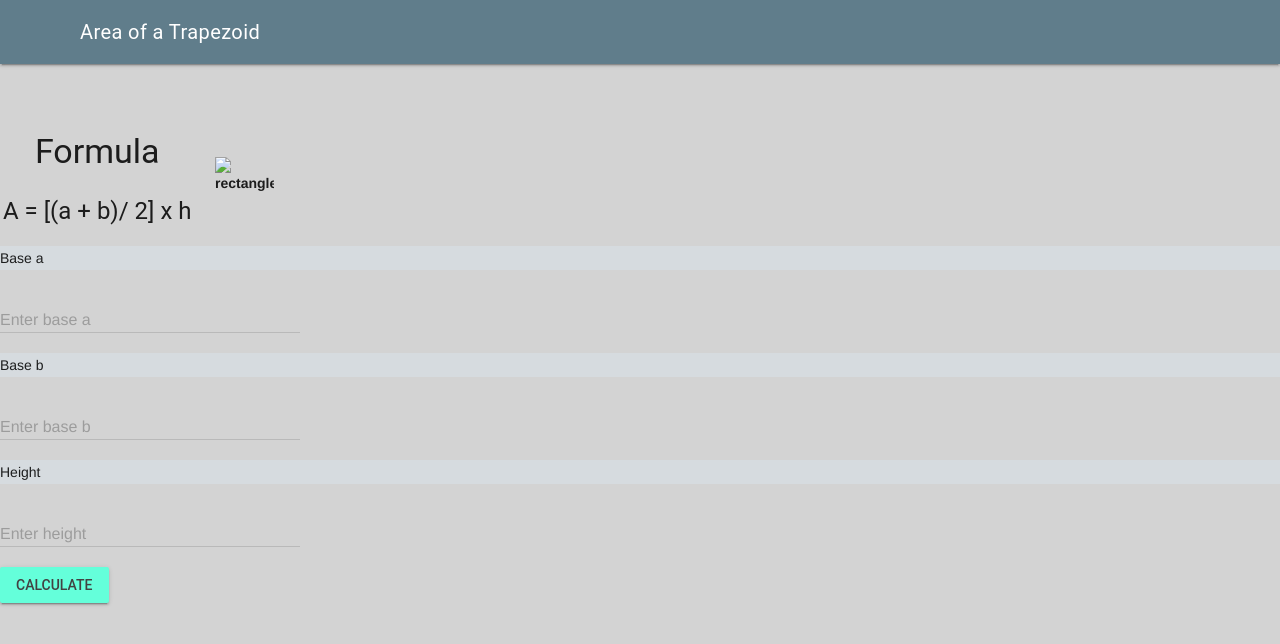
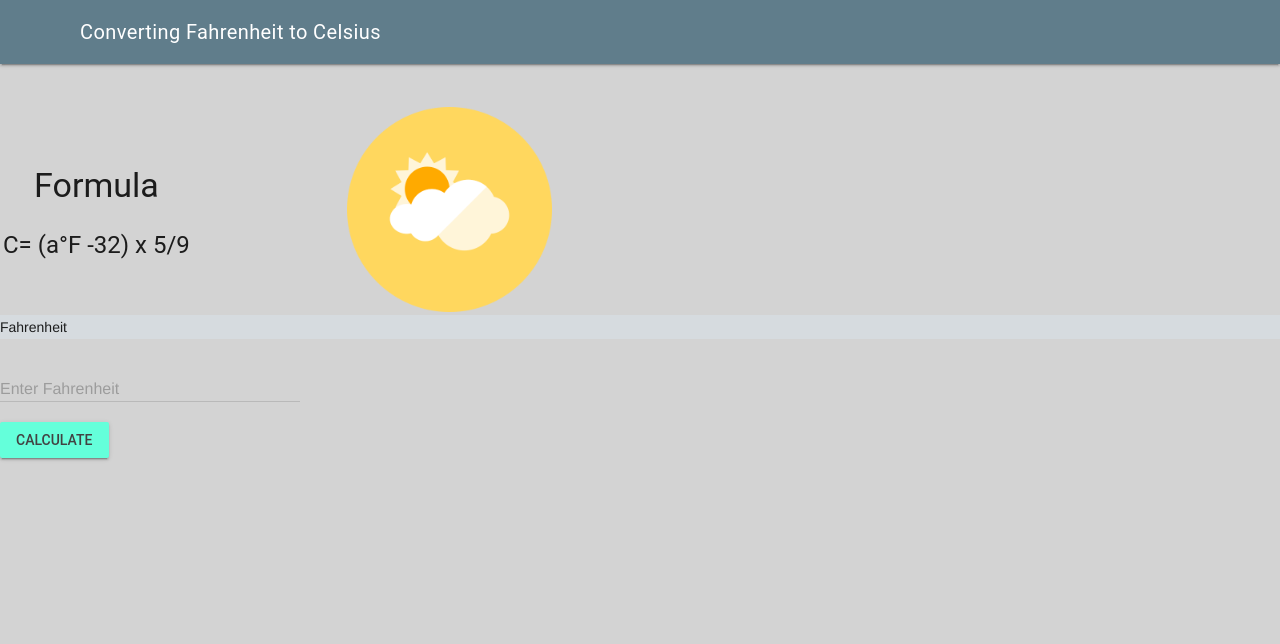
Before and after one commit to AvaVenturino/ICS20-Unit-3-04-JS, a plain HTML site: page index.html in a window 1280 px wide. Drawn offline with nearby package versions, Linux system fonts and the light colour scheme.

Commit message:
changed code

```diff
--- a/index.html
+++ b/index.html
@@ -1,9 +1,9 @@
 <!DOCTYPE html>
-<!--ICS20-Unit-3-01-js-->
+<!--ICS20-Unit-3-04-js-->
 <html lang="en-ca">
   <head>
     <meta charset="utf-8">
-    <meta name="description" content="Area of a trapezoid, with JavaScript">
+    <meta name="description" content=" Converting Fahrenheit to Celsius, with JavaScript">
     <meta name="keywords" content="mths, ics2o">
     <meta name="author" content="Ava Venturino">
     <meta name="viewport" content="width=device-width, initial-scale=1.0">
@@ -13,7 +13,7 @@
     <link rel="manifest" href="site.webmanifest">
     <link rel="stylesheet" href="https://fonts.googleapis.com/icon?family=Material+Icons">
     <link rel="stylesheet" href="https://code.getmdl.io/1.3.0/material.blue_grey-teal.min.css" />
-    <title>Area of a trapezoid</title>
+    <title>Converting Fahrenheit to Celsius</title>
   </head>
   <body>
     <script defer src="https://code.getmdl.io/1.3.0/material.min.js"></script>
@@ -22,7 +22,7 @@
     <div class = "mdl-layout mdl-js-layout mdl-layout--fixed-header">
       <header class = "mdl-layout__header">
         <div class = "mdl-layout__header-row">
-          <span class = "mdl-layout-title">Area of a Trapezoid</span>
+          <span class = "mdl-layout-title">Converting Fahrenheit to Celsius</span>
         </div>
       </header>
       <main class = "mdl-layout__content">
@@ -32,37 +32,19 @@
           <tr>
             <th>
               <h3>Formula</h3>
-              <h4>A = [(a + b)/ 2] x h</h4>
+              <h4>C= (a°F -32) x 5/9</h4>
             </th>
             <th>
-              <img src="./images/Screenshot 2022-03-29 7.37.06 PM.png" align="right" alt="rectangle" width="75%" height="auto" />
+              <img src="./images/cloudy_116122.png" align="center" alt="weather circle" width="40%" height="40%" />
             </th>
           </tr>
         </table>
         <!-- Numeric Textfield -->
         <form action="#">
-          <p>Base a</p>
+          <p>Fahrenheit</p>
           <div class="mdl-textfield mdl-js-textfield">
-            <input class="mdl-textfield__input" type="text" pattern="-?[0-9]*(\.[0-9]+)?" id="base-A">
-            <label class="mdl-textfield__label" for="base-A">Enter base a</label>
-            <span class="mdl-textfield__error">Input is not a number!</span>
-          </div>
-        </form>
-        <!-- Numeric Textfield -->
-        <form action="#">
-          <p>Base b</p>
-          <div class="mdl-textfield mdl-js-textfield">
-            <input class="mdl-textfield__input" type="text" pattern="-?[0-9]*(\.[0-9]+)?" id="base-B">
-            <label class="mdl-textfield__label" for="base-B">Enter base b</label>
-            <span class="mdl-textfield__error">Input is not a number!</span>
-          </div>
-        </form>
-         <!-- Numeric Textfield -->
-        <form action="#">
-          <p>Height</p>
-          <div class="mdl-textfield mdl-js-textfield">
-            <input class="mdl-textfield__input" type="text" pattern="-?[0-9]*(\.[0-9]+)?" id="height-of-trapezoid">
-            <label class="mdl-textfield__label" for="height-of-trapezoid"> Enter height</label>
+            <input class="mdl-textfield__input" type="text" pattern="-?[0-9]*(\.[0-9]+)?" id="fahrenheit">
+            <label class="mdl-textfield__label" for="fahrenheit">Enter Fahrenheit</label>
             <span class="mdl-textfield__error">Input is not a number!</span>
           </div>
         </form>
@@ -72,7 +54,7 @@
         </button>
         <br>
         <br>
-          <div id="area"></div>
+          <div id="celsius"></div>
       </main>
     </div>
   </body>
--- a/js/script.js
+++ b/js/script.js
@@ -10,12 +10,10 @@
  */
 function calculate () {
   // input
-  const baseA = parseInt(document.getElementById("base-A").value)
-  const baseB = parseInt(document.getElementById("base-B").value)
-  const height = parseInt(document.getElementById("height-of-trapezoid").value)
+  const fahrenheit = parseInt(document.getElementById("fahrenheit").value)
   // process
-  const area = [(baseA + baseB)/ 2] * height
+  const celsius = (fahrenheit - 32) * 5.0 / 9.0
   // output
-  document.getElementById("area").innerHTML =
-    "The area is: " + area + ' mm²'
+  document.getElementById("celsius").innerHTML =
+    "The temperature in Celsius is: " + celsius + ' °C'
 }
```
Also changed, not shown: images/cloudy_116122.png (added).
